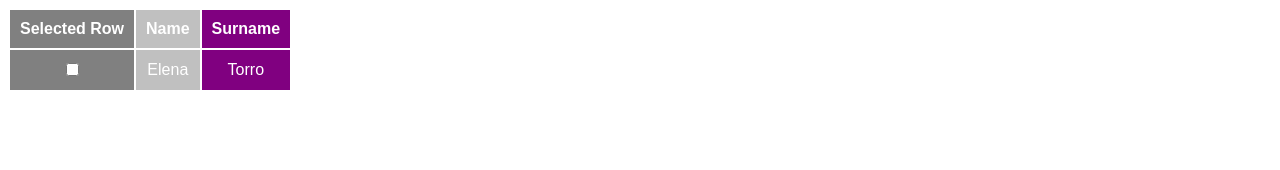
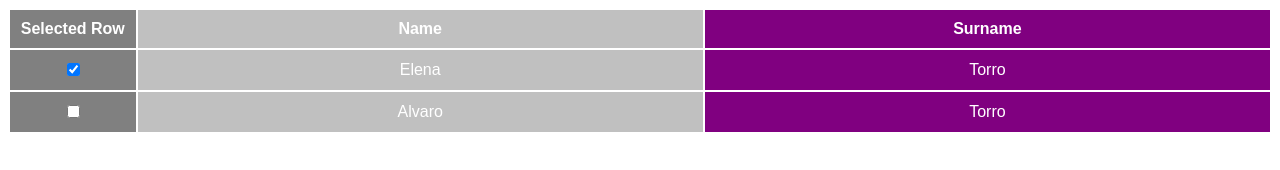
Before and after one commit to elenatorro/accessibility-examples, a plain HTML site: page htmltables/index.html in a window 1280 px wide. Drawn offline with Linux system fonts and the light colour scheme.

Commit message:
MASTER: Style changed. Some accessibility attributes changed to test the screen reader

```diff
--- a/htmltables/index.html
+++ b/htmltables/index.html
@@ -3,12 +3,12 @@
 
 <head>
     <meta charset="utf-8">
-    <title>HTML 5 table</title>
+    <title>HTML 5 Accesible Table</title>
     <link rel="stylesheet" href="style.css" media="screen" title="stylesheet">
 </head>
 
 <body>
-    <table role="presentation">
+    <table class="table" role="presentation">
         <colgroup>
             <col class="column-select">
             <col class="column-name">
@@ -16,17 +16,24 @@
         </colgroup>
         <thead>
             <tr>
-                <th>Selected Row</th>
-                <th>Name</th>
-                <th>Surname</th>
+                <th scope="col">Selected Row</th>
+                <th scope="col">Name</th>
+                <th scope="col">Surname</th>
             </tr>
         </thead>
-        <tbody role="grid">
+        <tbody role="grid" aria-multiselectable="true">
             <tr role="row" id="row-1">
-                <td role="gridcell"><span aria-labelledby="row-1"><input type=
-"checkbox" aria-labelledby="row-1" aria-checked="false" name=
-"selected" value="1" id="check-1"></span></td>
+                <td role="gridcell" aria-selected="true">
+                    <input type="checkbox" aria-labelledby="row-1" aria-checked="true" name="selected-row-1" value="0" id="check-1" checked>
+                </td>
                 <td role="gridcell">Elena</td>
+                <td role="gridcell">Torro</td>
+            </tr>
+            <tr role="row" id="row-2">
+                <td role="gridcell" aria-selected="false">
+                  <input type="checkbox" aria-labelledby="row-2" aria-checked="false" name="selected-row-2" value="1" id="check-2">
+                </td>
+                <td role="gridcell">Alvaro</td>
                 <td role="gridcell">Torro</td>
             </tr>
         </tbody>
--- a/htmltables/style.css
+++ b/htmltables/style.css
@@ -1,18 +1,25 @@
 .column-select {
  background-color: gray;
+ width: 10%;
 }
 
 .column-name {
  background-color: silver;
+ width: 45%;
 }
 
 .column-surname {
  background-color: purple;
+ width: 45%;
+}
+
+.table {
+ width: 100%;
 }
 
 th, td {
+ color: white;
+ font-family: 'Arial';
  padding: 10px;
  text-align: center;
- font-family: 'Arial';
- color: white;
 }
```
